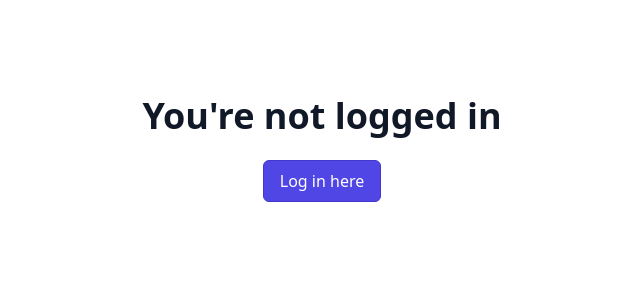
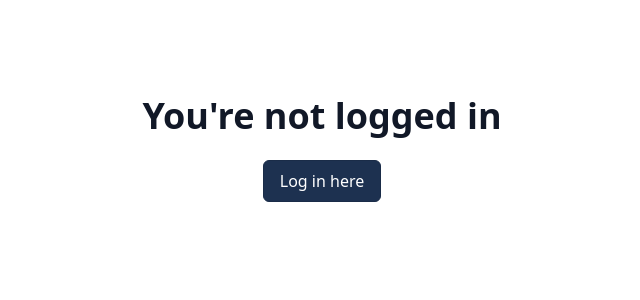
Before and after one commit to urnetwork/web, a Next.js app in the folder app/: page / in a window 1280 px wide. Shown: the top 300 px of the page, without its empty margins (318-958 px from the left). Built offline with nearby package versions, Linux system fonts and the light colour scheme.

Commit message:
Use the correct colors

```diff
--- a/app/src/app/globals.css
+++ b/app/src/app/globals.css
@@ -29,5 +29,5 @@ h1 {
 }
 
 .btn-primary {
-  @apply bg-indigo-600 hover:bg-indigo-700 border border-indigo-700 text-white;
+  @apply bg-primary hover:bg-primary-semidark border border-primary-semidark text-white;
 }
--- a/app/tailwind.config.ts
+++ b/app/tailwind.config.ts
@@ -12,9 +12,9 @@ const config: Config = {
         'ok': '#15cd72',
         'danger': '#CD4439',
         'primary': {
-          DEFAULT: '#4148CD',
-          'semidark': '#363CA8',
-          'dark': '#292D80'
+          DEFAULT: '#1D3150',
+          'semidark': '#1a2c48',
+          'dark': '#172740'
         },
         'secondary': {
           DEFAULT: '#A5ACB9'
```
